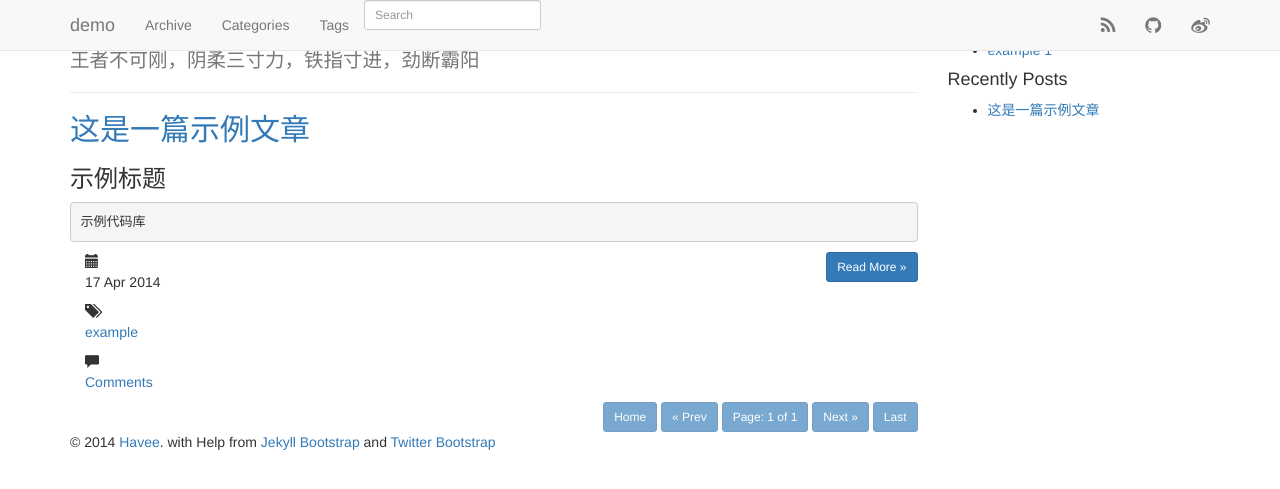
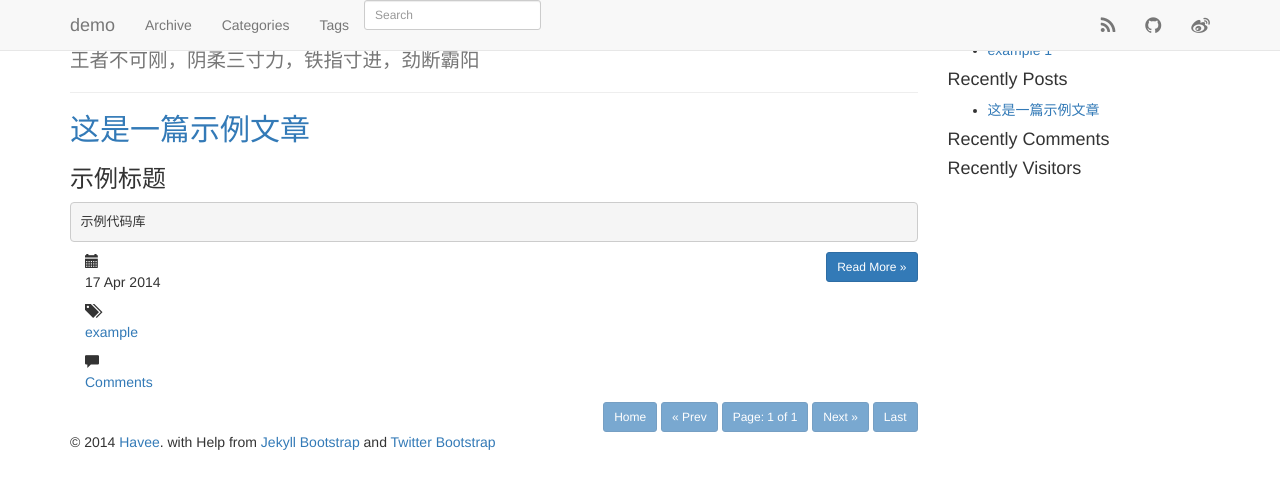
Before and after one commit to tgist/tgist.github.io, a Jekyll site: the page built from index.html, in a window 1280 px wide. Shown: the top 489 px of the page. Built offline with Jekyll 4.4.1, drawn with Linux system fonts in a browser that asks for light colours; nearby versions of some CDN libraries; Markdown is read by kramdown in place of the engine named in the settings; the list of posts is cut into pages by our own code; comment, search, counter and statistics services are not loaded; part of the change alters nothing that is shown.

```diff
--- a/_config.yml
+++ b/_config.yml
@@ -44,7 +44,7 @@ JB :
 
   # 评论，provider 留空或 false 关闭评论
   comments :
-    provider :                      # 采用那种评论，duoshuo 或 disqus ....
+    provider : duoshuo              # 采用那种评论，duoshuo 或 disqus ....
     disqus :
       short_name :
     livefyre :
@@ -57,7 +57,7 @@ JB :
       width: 580
       colorscheme: light
     duoshuo :
-      name : havanna
+      name : shortname              # 多说上获取的 shortname
       rcomments :                   # 首页侧边栏最新评论
         num: 10                     # 最新评论显示条数
         avatar : 0                  # 最新评论是否显示头像
@@ -71,7 +71,7 @@ JB :
 
   # 网站统计
   analytics :
-    provider :                      # 采用那种统计，baidu 或 google ...
+    provider : baidu                # 采用那种统计，baidu 或 google ...
     google :
         tracking_id : 'UA-123-12'
     getclicky :
@@ -106,13 +106,5 @@ JB :
   # 友情链接
   blogroll : false                   # true 开启，留空或 false 关闭
   brlist :
-    - text : JoveSky
-      url : //www.jovesky.com/
-    - text : 巨二·博客
-      url : //www.juerblog.com/
-    - text : 刘静的博客
-      url : //upliu.net/
-    - text : 小天地，大世界
-      url : //www.lyblog.net/
-    - text : 清风的网络空间
-      url : //phpcj.org/
+    - text : Havee's Space
+      url : //havee.cme/
```
